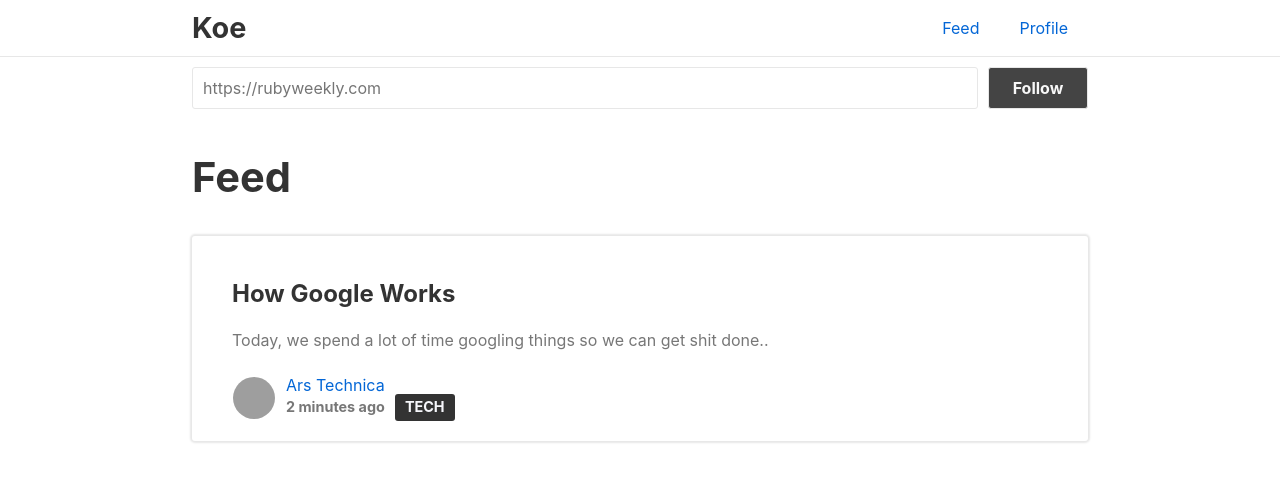
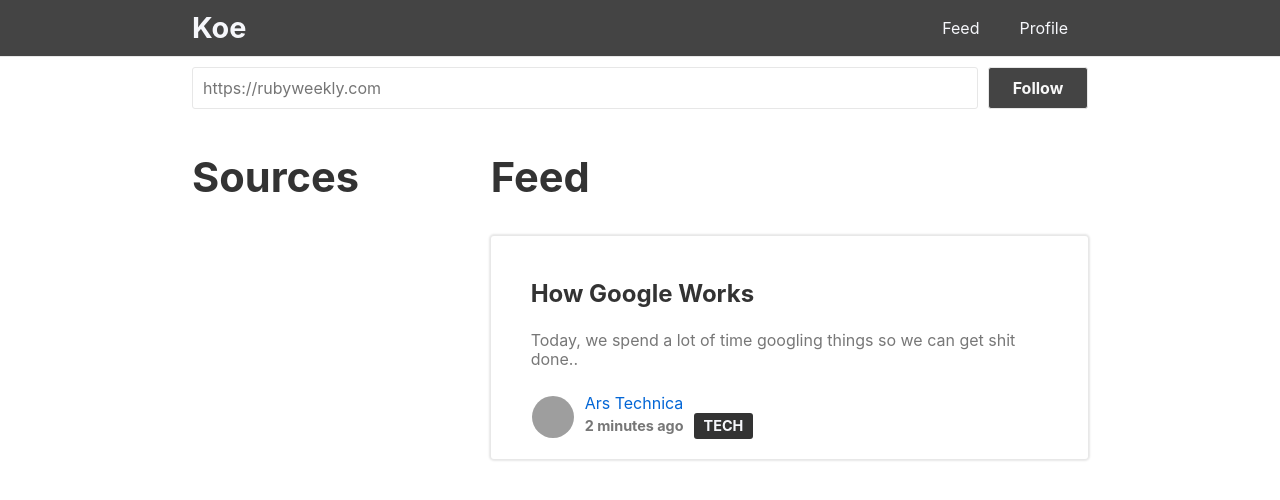
Before and after one commit to dcorvasce/koe, a plain HTML site: page index.html in a window 1280 px wide. Drawn offline with nearby package versions, Linux system fonts and the light colour scheme; grey boxes are pictures that could not be loaded.

Commit message:
Add 'sources' tab

```diff
--- a/index.html
+++ b/index.html
@@ -4,7 +4,7 @@
   <meta charset="utf-8">
   <meta name="viewport" content="width=device-width, initial-scale=1">
   <meta http-equiv="X-UA-Compatible" content="IE=edge">
-  <meta name="theme-color" content="#f6f7fb">
+  <meta name="theme-color" content="#333">
 
   <link rel="stylesheet" href="https://cdnjs.cloudflare.com/ajax/libs/normalize/8.0.0/normalize.min.css">
   <link rel="stylesheet" type="text/css" href="style.css">
@@ -24,13 +24,22 @@
     </section>
   </nav>
 
-  <div class="container">
-    <section class="row">
-      <form class="inline-form" action="/source/new" method="POST">
+  <form class="inline-form source-form" action="/source/new" method="POST">
     <input type="url" name="url" autocomplete="off" placeholder="https://rubyweekly.com" required>
     <input type="submit" value="Follow">
   </form>
+
+  <div class="dashboard">
+    <div class="container sources">
+      <section class="row">
+        <header>
+          <h2 class="is-large">Sources</h2>
+        </header>
       </section>
+      <section class="row">
+      </section>
+    </div>
+    <div class="container feed">
       <section class="row">
         <header>
           <h2 class="is-large">Feed</h2>
@@ -61,5 +70,6 @@
         </article>
       </section>
     </div>
+  </div>
 </body>
 </html>
--- a/style.css
+++ b/style.css
@@ -19,6 +19,11 @@ a:hover,
 a:focus,
 a:active {
   text-decoration: underline;
+}
+
+.dashboard {
+  display: flex;
+
 }
 
 /* Typography */
@@ -64,7 +69,13 @@ a:active {
 .navbar {
   width: 100%;
   height: 56px;
+  background-color: #444;
+  color: #fff;
   border-bottom: 1px solid #e7e7e7;
+}
+
+.navbar a {
+  color: #f6f7fb;
 }
 
 .navbar__wrapper {
@@ -95,9 +106,26 @@ a:active {
 
 /* Container */
 
-.container {
+.dashboard {
   width: 70%;
   margin: 0 15%;
+}
+
+.container {
+  width: 100%;
+  margin: 0;
+  flex-grow: 1;
+}
+
+.feed {
+  flex-grow: 2 !important;
+  flex-shrink: 0.5;
+}
+
+@media only screen and (max-width: 1024px) {
+  .sources {
+    display: none;
+  }
 }
 
 /* News article */
@@ -200,3 +228,8 @@ a:active {
   background-color: #222;
   transition: 0.3s ease-out background-color;
 }
+
+.source-form {
+  width: 70%;
+  margin: 0 15%;
+}
```
Lines whose indentation alone changed are shown as unchanged.
